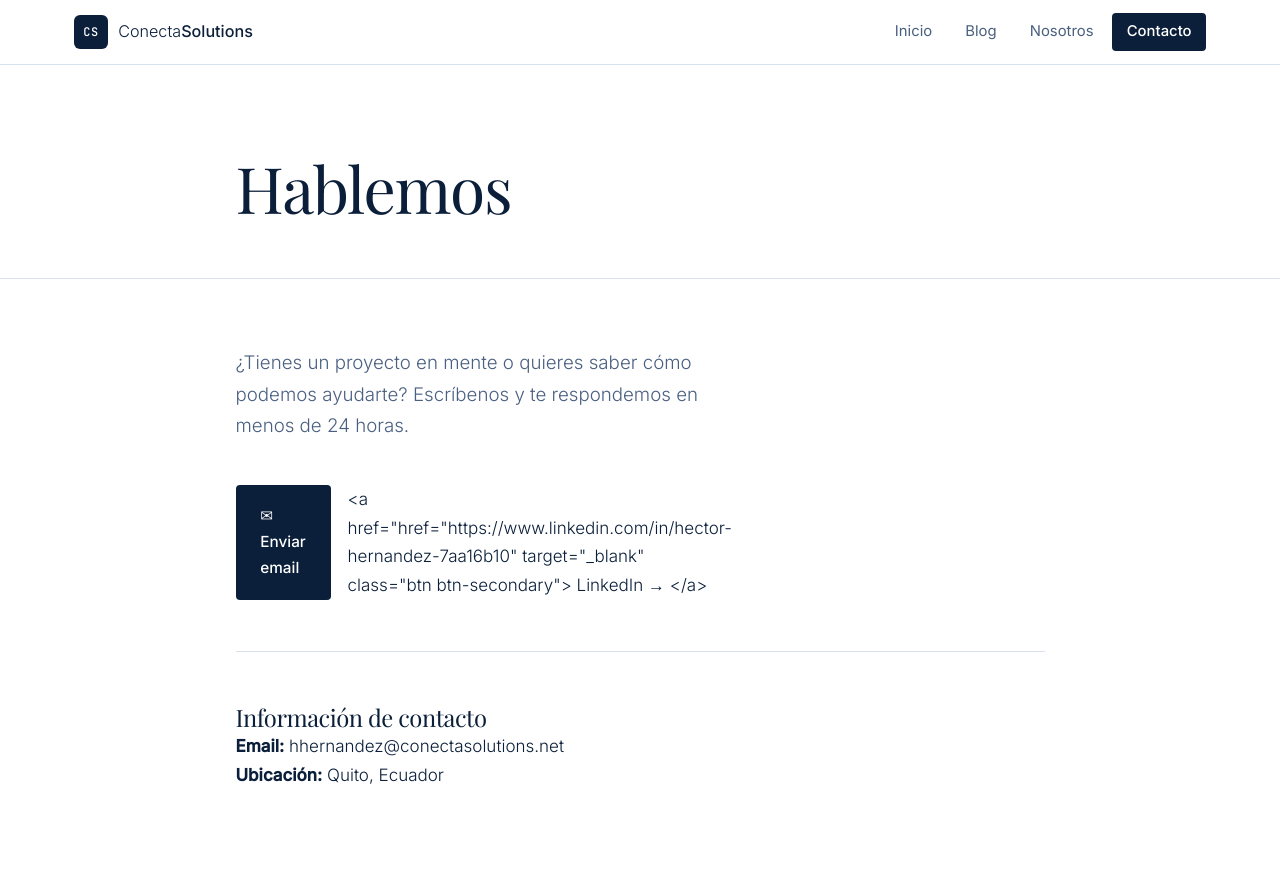
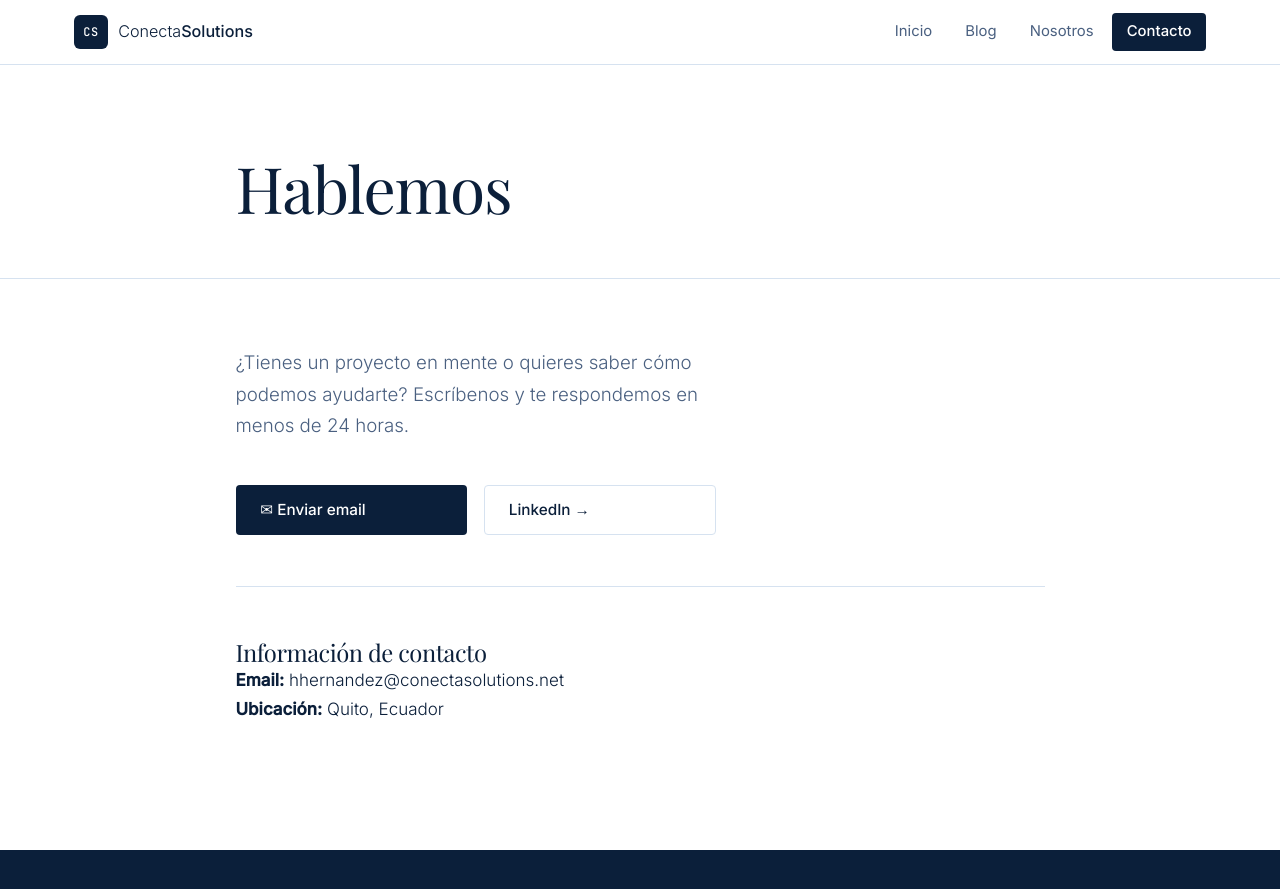
Before and after one commit to ghostmanhh/conectasolutions-blog, a Jekyll site: the page built from contacto.md, in a window 1280 px wide and 900 px high. Shown: the top 889 px of the window. Built offline with Jekyll 4.4.1, drawn with Linux system fonts in a browser that asks for light colours; some web fonts are replaced; some of the changed lines change nothing that is shown.

Commit message:
Update contacto.md

```diff
--- a/contacto.md
+++ b/contacto.md
@@ -21,7 +21,7 @@ permalink: /contacto/
       <a href="mailto:hhernandez@conectasolutions.net" class="btn btn-primary">
         ✉ Enviar email
       </a>
-      <a href="href="https://www.linkedin.com/in/hector-hernandez-7aa16b10" target="_blank" class="btn btn-secondary">
+      <a href="https://www.linkedin.com/in/hector-hernandez-7aa16b10" target="_blank" class="btn btn-secondary">
         LinkedIn →
       </a>
     </div>
```
